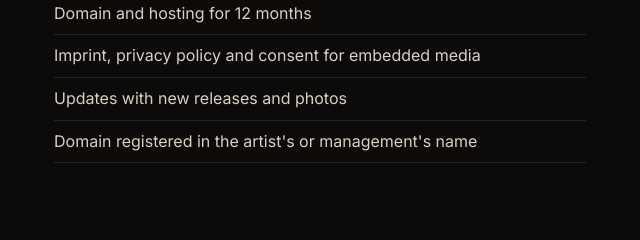
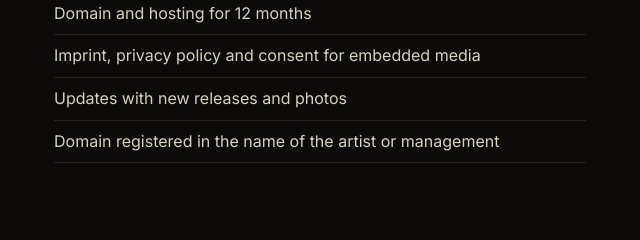
Before and after one commit to derzeitzeugede-debug/artist-sites, a plain HTML site: page index.html in a window 1280 px wide. Shown: the part 3899-4139 px from the top of the page, 616-1256 px from the left. Drawn offline with Linux system fonts and the light colour scheme.

Commit message:
Landing: reword domain ownership line
Co-Authored-By: Claude Opus 5.5 <noreply@anthropic.com>
Claude-Session: https://claude.ai/code/session_01PQNRScPkyLunzRBoksyw6M

```diff
--- a/index.html
+++ b/index.html
@@ -47,7 +47,7 @@ footer{padding:40px 0;border-top:1px solid var(--line);color:var(--mute);font-si
 <div><b>Apple Music commissions</b><p>As artist or label you can join Apple's partner programme. We put your token on every Apple Music link, so sign-ups through the site pay you.</p></div>
 <div><b>Record shop partners</b><p>Every release links to the shops that stock it. Where a shop pays referral commission, it goes to you, clearly labelled for fans.</p></div></div></div></section>
 <section><div class="wrap price"><div><div class="eyebrow">Price</div><div class="n">€1,129</div><p style="color:var(--mute);margin-top:10px">per artist website · package price for 3 or more artists</p></div>
-<ul><li>Design based on the preview, two rounds of changes</li><li>Domain and hosting for 12 months</li><li>Imprint, privacy policy and consent for embedded media</li><li>Updates with new releases and photos</li><li>Domain registered in the artist's or management's name</li></ul></div></section>
+<ul><li>Design based on the preview, two rounds of changes</li><li>Domain and hosting for 12 months</li><li>Imprint, privacy policy and consent for embedded media</li><li>Updates with new releases and photos</li><li>Domain registered in the name of the artist or management</li></ul></div></section>
 <section><div class="wrap"><div class="eyebrow">How it works</div><h2>Live in one week</h2><div class="steps">
 <div><b>Look</b><p>You review the free preview.</p></div><div><b>Talk</b><p>A short call about your wishes.</p></div><div><b>Send</b><p>Photos, bio and booking email.</p></div><div><b>Launch</b><p>Live on your domain 4 working days after we get your material.</p></div></div></div></section>
 <section id="contact"><div class="wrap"><div class="eyebrow">Contact</div><h2>Let's talk</h2><p style="color:#d8d1c3;margin-top:18px;max-width:560px">Tell us which artist you represent and we will send you a free preview.</p><p style="margin-top:28px"><a class="btn" href="mailto:hello@rootspages.com">hello@rootspages.com</a></p></div></section>
```
